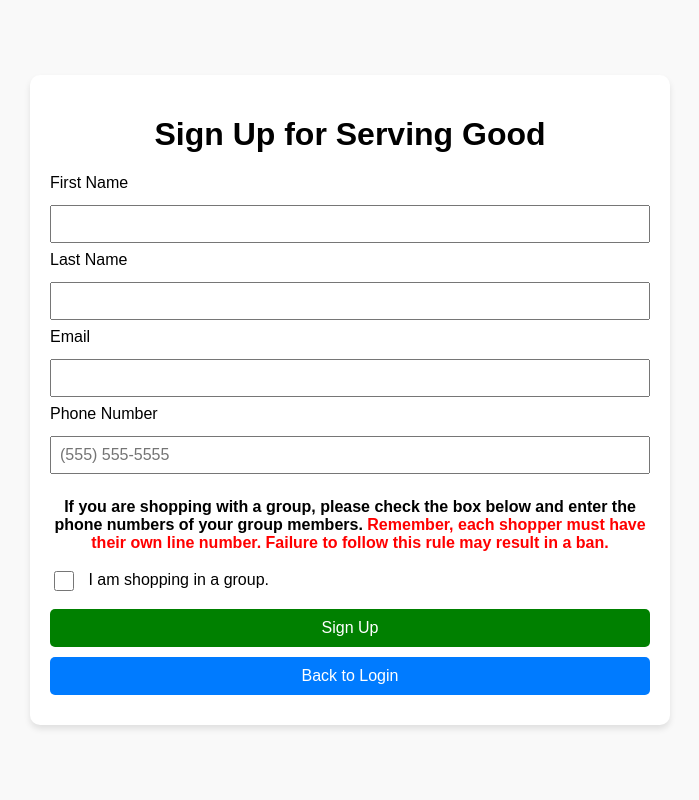
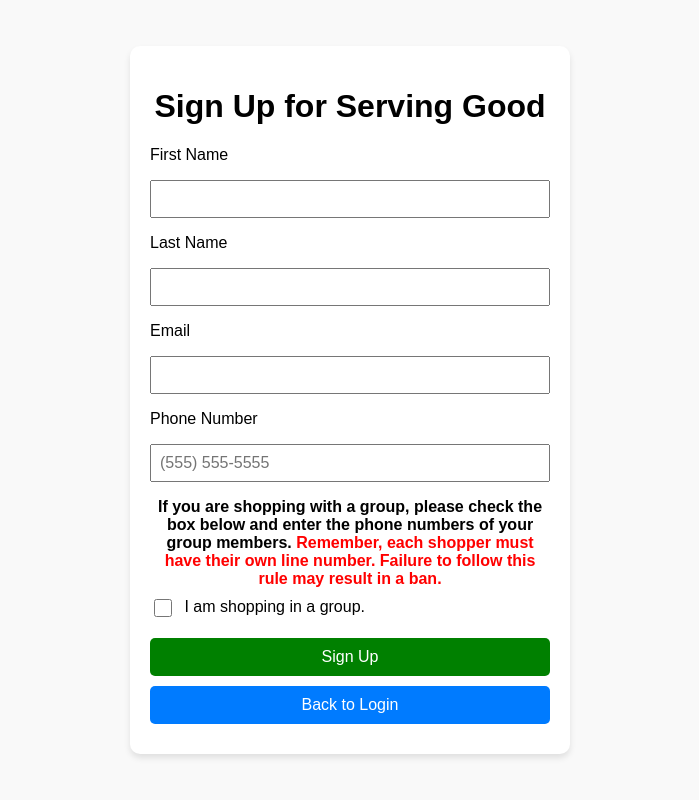
Before and after one commit to 5l8r/ServingGoodCheckInSystem, a Flask app: page /signup in a window 1280 px wide. Shown: the whole page, without its empty margins (290-989 px from the left). Run offline with Flask 3, Linux system fonts and the light colour scheme; parts of the project's set-up code (start-up, migrations or seed data) failed here and were passed over.

Commit message:
v1.3.5 - Fixed sizing again

```diff
--- a/templates/signup.html
+++ b/templates/signup.html
@@ -16,7 +16,7 @@
       height: 100vh;
     }
     .container {
-      max-width: 600px;
+      max-width: 400px;  /* Match index.html width */
       margin: 0 auto;
       padding: 20px;
       background: white;
@@ -61,28 +61,29 @@
 
     /* Global button styling */
     button {
+      width: 100%;
+      padding: 10px 15px;
       margin-top: 10px;
-      color: #fff;
+      font-size: 16px;
       border: none;
-      padding: 10px 15px;
-      font-size: 16px;
       border-radius: 5px;
       cursor: pointer;
-      width: 100%;
+      color: white;
       transition: background-color 0.2s ease-in;
     }
 
-    /* Make checkbox bigger */
+    /* Make checkbox bigger but not too big */
     input[type="checkbox"] {
-      width: 20px;
-      height: 20px;
-      margin-right: 10px;
+      width: 18px;
+      height: 18px;
+      margin-right: 8px;
       vertical-align: middle;
     }
 
-    /* Consistent text sizes */
-    label, p, input::placeholder {
+    /* Consistent text sizes with index.html */
+    label, p {
       font-size: 16px;
+      margin: 8px 0;
     }
 
     /* Group shopping message */
```
